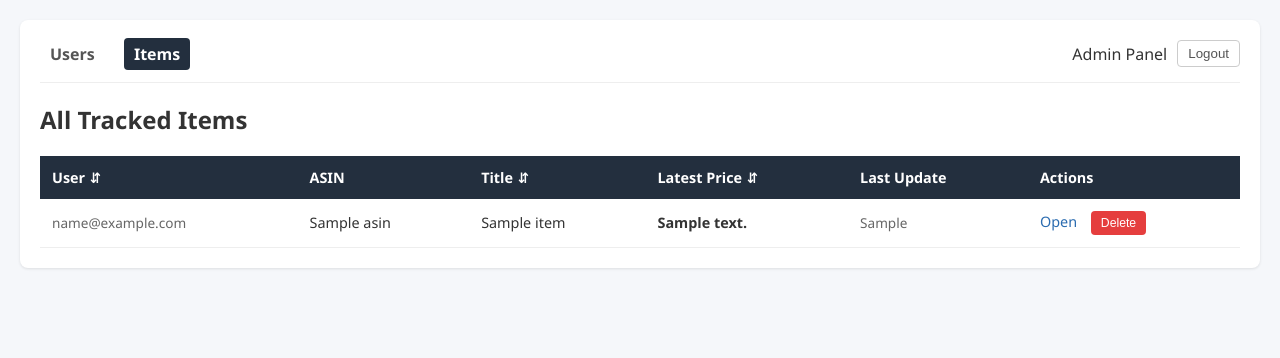
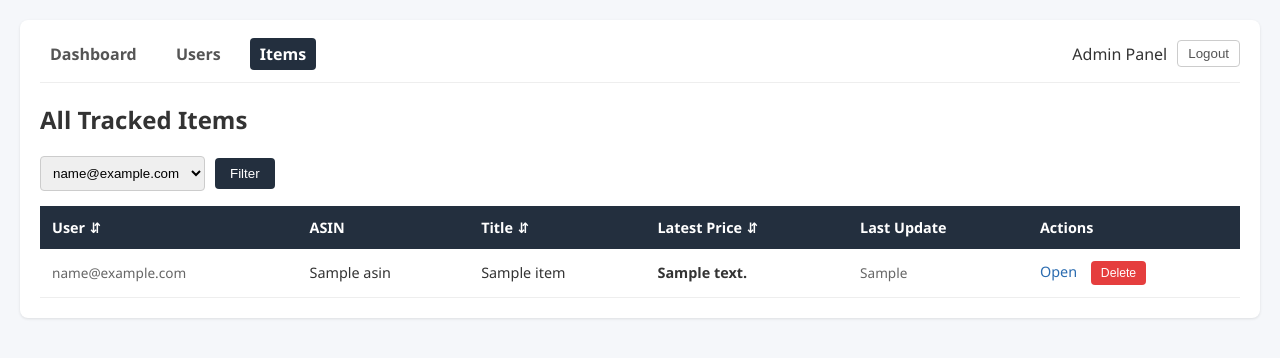
Before and after one commit to ashaari777/amazonsa-track, a Flask app: template templates/admin_items.html in a window 1280 px wide. Shown: the top 358 px of the page. Run offline with Flask 3, Linux system fonts and the light colour scheme; the template is opened without the code that fills it: most values are stand-ins (such as "Sample title", 1, 10 or a date in 2020); some libraries are stand-ins or nearby versions.

Commit message:
Implement user filter in admin items page
Added a filter form to allow users to filter items by user.

```diff
--- a/templates/admin_items.html
+++ b/templates/admin_items.html
@@ -9,23 +9,27 @@
     .header { display: flex; justify-content: space-between; align-items: center; margin-bottom: 20px; border-bottom: 1px solid #eee; padding-bottom: 15px; }
     .nav-links a { text-decoration: none; color: #555; margin-right: 15px; font-weight: 600; padding: 5px 10px; border-radius: 4px; }
     .nav-links a.active { background: #232f3e; color: #fff; }
-    .nav-links a:hover { background: #e2e8f0; color: #111; }
     .btn-logout { background: transparent; border: 1px solid #ccc; color: #555; padding: 5px 10px; border-radius: 4px; cursor:pointer; }
 
     table { width: 100%; border-collapse: collapse; }
     th { text-align: left; background: #232f3e; color: #fff; padding: 12px; font-size: 0.9em; }
     th a { color: #fff; text-decoration: none; display: flex; align-items: center; gap: 5px; }
-    th a:hover { text-decoration: underline; }
     td { padding: 12px; border-bottom: 1px solid #eee; font-size: 0.9em; }
     a { color: #2b6cb0; text-decoration: none; }
     .muted { color: #666; font-size: 0.85em; }
     .btn-delete { background: #e53e3e; color: #fff; border:none; padding:5px 10px; border-radius:4px; cursor:pointer; font-size:0.85em; margin-left:10px; }
+
+    /* Filter Style */
+    .filter-form { display: flex; align-items: center; gap: 10px; margin-bottom: 15px; }
+    select { padding: 8px; border-radius: 4px; border: 1px solid #ccc; }
+    .btn-filter { padding: 8px 15px; background: #232f3e; color: #fff; border: none; border-radius: 4px; cursor: pointer; }
   </style>
 </head>
 <body>
   <div class="panel">
     <div class="header">
       <div class="nav-links">
+          <a href="{{ url_for('admin_dashboard') }}">Dashboard</a>
           <a href="{{ url_for('admin_users') }}">Users</a>
           <a href="{{ url_for('admin_items') }}" class="active">Items</a>
       </div>
@@ -38,6 +42,20 @@
     </div>
 
     <h2>All Tracked Items</h2>
+
+    <form class="filter-form" method="get">
+        <select name="user_filter">
+            <option value="">All Users</option>
+            {% for u in users %}
+                <option value="{{ u.id }}" {{ 'selected' if current_filter == str(u.id) else '' }}>{{ u.email }}</option>
+            {% endfor %}
+        </select>
+        <button type="submit" class="btn-filter">Filter</button>
+        {% if current_filter %}
+            <a href="{{ url_for('admin_items') }}" style="font-size:0.9em;">Clear</a>
+        {% endif %}
+    </form>
+
     <table>
       <thead>
         <tr>
```
